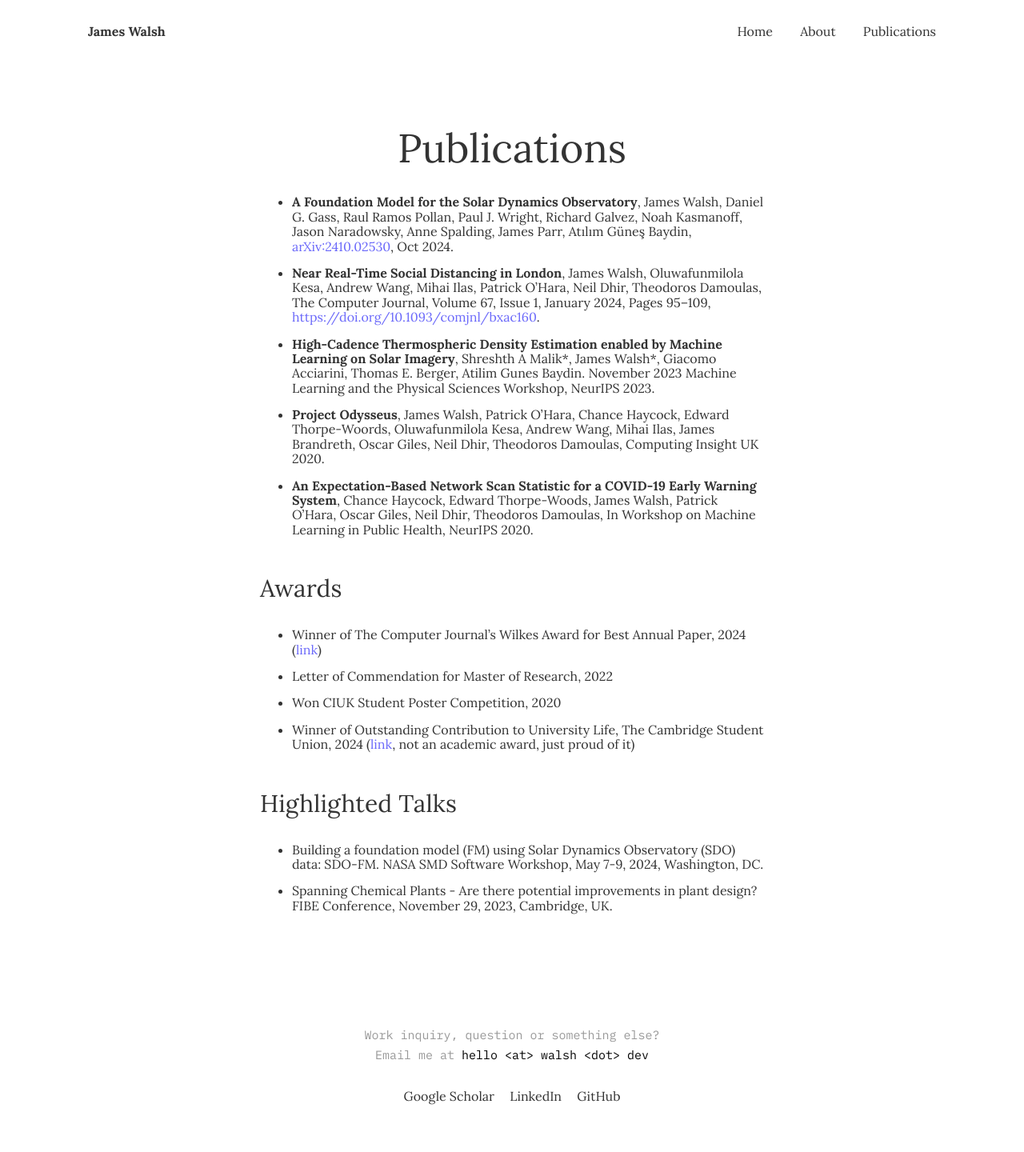
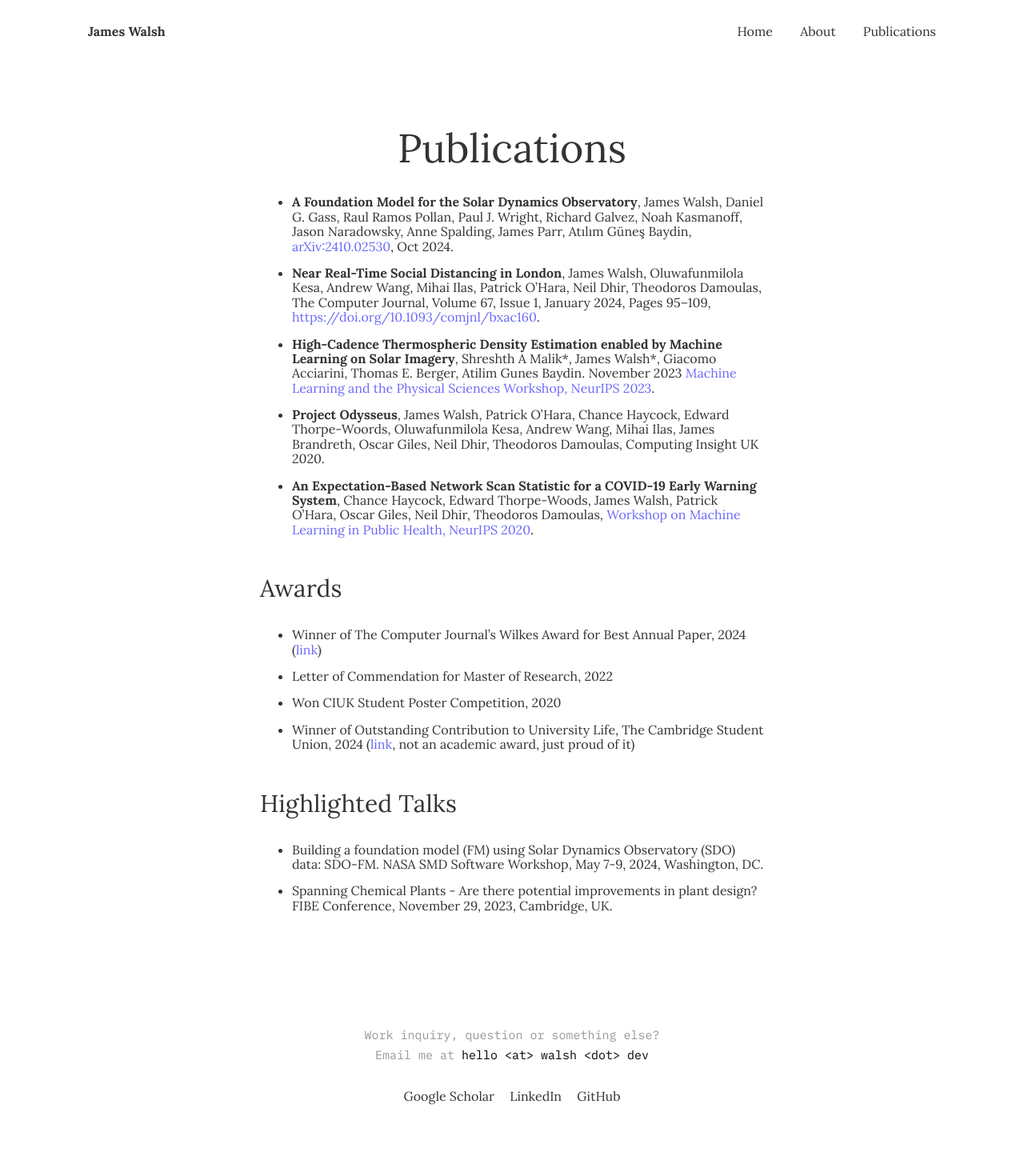
Before and after one commit to dead-water/dead-water.github.io, a Jekyll site: the page built from _pages/publications.md, in a window 1280 px wide. Shown: the whole page at 80% size. Built offline with Jekyll 4.4.1, drawn with Linux system fonts in a browser that asks for light colours.

```diff
--- a/_pages/publications.md
+++ b/_pages/publications.md
@@ -5,9 +5,9 @@ permalink: /publications/
 ---
 - **A Foundation Model for the Solar Dynamics Observatory**, James Walsh, Daniel G. Gass, Raul Ramos Pollan, Paul J. Wright, Richard Galvez, Noah Kasmanoff, Jason Naradowsky, Anne Spalding, James Parr, Atılım Güneş Baydin, [arXiv:2410.02530](https://arxiv.org/abs/2410.02530), Oct 2024.
 - **Near Real-Time Social Distancing in London**, James Walsh, Oluwafunmilola Kesa, Andrew Wang, Mihai Ilas, Patrick O'Hara, Neil Dhir, Theodoros Damoulas, The Computer Journal, Volume 67, Issue 1, January 2024, Pages 95–109, [https://doi.org/10.1093/comjnl/bxac160](https://doi.org/10.1093/comjnl/bxac160).
-- **High-Cadence Thermospheric Density Estimation enabled by Machine Learning on Solar Imagery**, Shreshth A Malik\*, James Walsh\*, Giacomo Acciarini, Thomas E. Berger, Atilim Gunes Baydin. November 2023 Machine Learning and the Physical Sciences Workshop, NeurIPS 2023.
+- **High-Cadence Thermospheric Density Estimation enabled by Machine Learning on Solar Imagery**, Shreshth A Malik\*, James Walsh\*, Giacomo Acciarini, Thomas E. Berger, Atilim Gunes Baydin. November 2023 [Machine Learning and the Physical Sciences Workshop, NeurIPS 2023](https://arxiv.org/abs/2312.06845).
 - **Project Odysseus**, James Walsh, Patrick O'Hara, Chance Haycock, Edward Thorpe-Woords, Oluwafunmilola Kesa, Andrew Wang, Mihai Ilas, James Brandreth, Oscar Giles, Neil Dhir, Theodoros Damoulas, Computing Insight UK 2020.
-- **An Expectation-Based Network Scan Statistic for a COVID-19 Early Warning System**, Chance Haycock, Edward Thorpe-Woods, James Walsh, Patrick O'Hara, Oscar Giles, Neil Dhir, Theodoros Damoulas, In Workshop on Machine Learning in Public Health, NeurIPS 2020.
+- **An Expectation-Based Network Scan Statistic for a COVID-19 Early Warning System**, Chance Haycock, Edward Thorpe-Woods, James Walsh, Patrick O'Hara, Oscar Giles, Neil Dhir, Theodoros Damoulas, [Workshop on Machine Learning in Public Health, NeurIPS 2020](https://arxiv.org/abs/2012.07574).
 
 ## Awards
 
```
